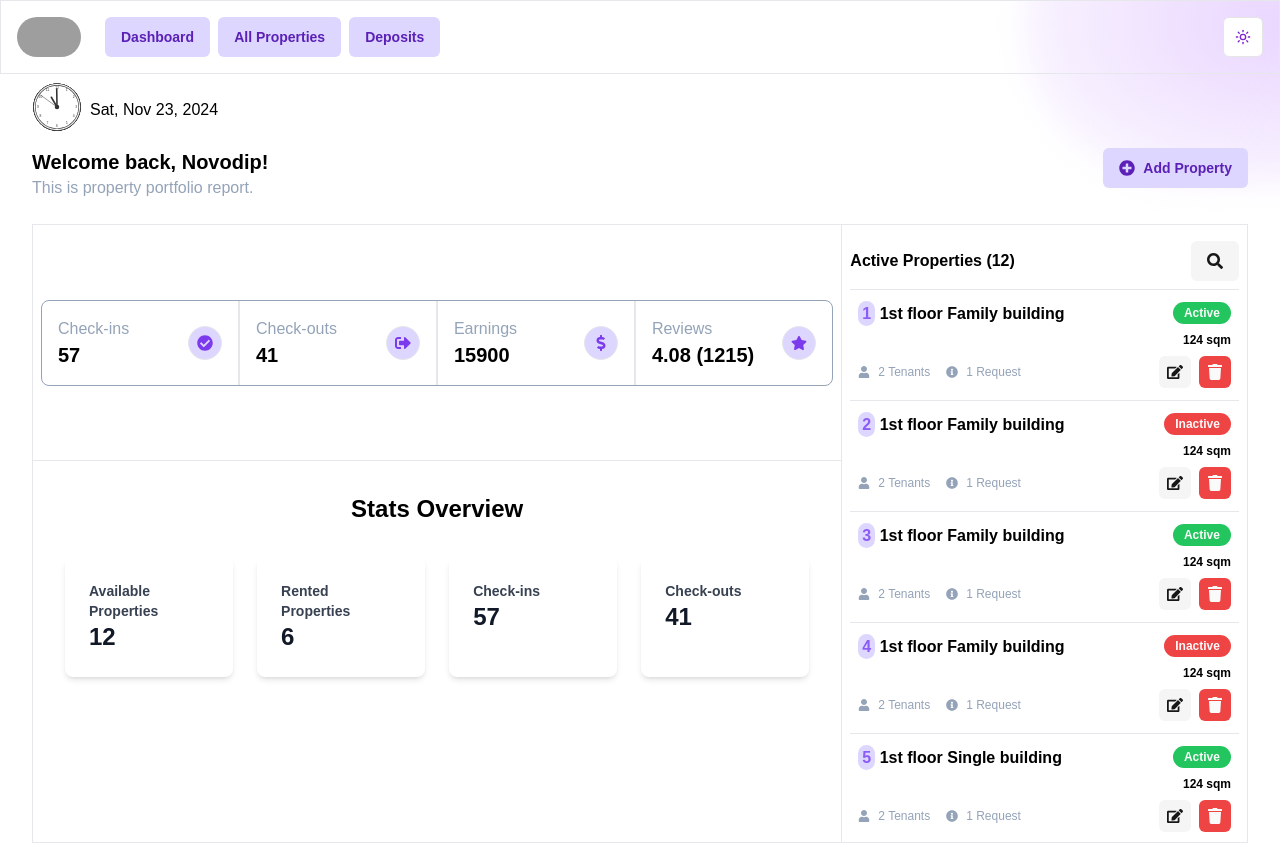
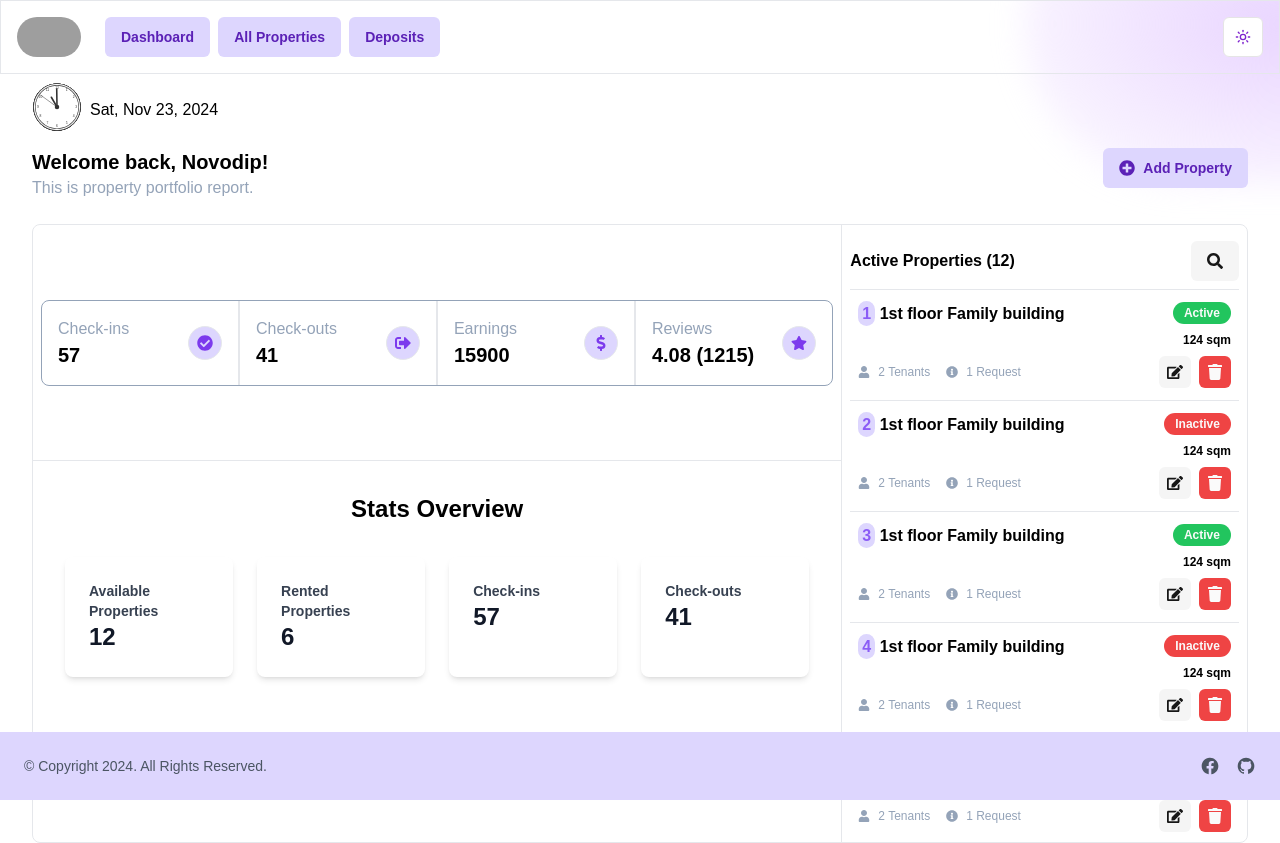
Before and after one commit to Novo1999/aves-assessment, a Next.js app: page / in a window 1280 px wide. Built offline with nearby package versions, Linux system fonts and the light colour scheme; grey boxes are pictures that could not be loaded.

Commit message:
added: footer and dark mode

```diff
--- a/src/app/components/ActiveProperties.tsx
+++ b/src/app/components/ActiveProperties.tsx
@@ -15,9 +15,9 @@
 import PropertyForm from './PropertyForm'
 
 const statusColors = {
-    active: 'bg-green-500',
-    inactive: 'bg-red-500',
-    pending: 'bg-orange-500',
+    active: 'bg-green-500 dark:bg-green-500',
+    inactive: 'bg-red-500 dark:bg-red-500',
+    pending: 'bg-orange-500 dark:bg-orange-500',
 }
 
 const ActiveProperties = () => {
@@ -68,7 +68,7 @@
     }
 
     return (
-        <section className="text-black">
+        <section className="text-black dark:text-white">
             <div className="flex justify-between items-center border-b py-2 flex-wrap gap-2">
                 {!query ? <h2 className="font-bold">Active Properties ({activeProperties.properties.length})</h2> : <h2 className="font-result">{properties.length} results</h2>}
                 {isSearching && <Input value={query} onChange={(e) => setQuery(e.target.value)} type="search" autoFocus className="w-fit focus-visible:ring-violet-500" />}
@@ -78,6 +78,7 @@
                         if (query) setQuery('')
                     }}
                     variant="secondary"
+                    className='dark:bg-white dark:text-black dark:hover:bg-slate-200'
                 >
                     {isSearching ? <X /> : <FaSearch />}
                 </Button>
@@ -93,7 +94,7 @@
                                     </p>
                                 </div>
                                 <div className="flex flex-col gap-2">
-                                    <Badge className={`${statusColors[property.status as keyof typeof statusColors]} capitalize`}>{property.status}</Badge>
+                                    <Badge className={`${statusColors[property.status as keyof typeof statusColors]} capitalize dark:text-white`}>{property.status}</Badge>
                                     <p className="font-bold text-xs self-end">{`${property.area} sqm`}</p>
                                 </div>
                             </div>
--- a/src/app/components/DetailsItem.tsx
+++ b/src/app/components/DetailsItem.tsx
@@ -26,11 +26,11 @@
             <div>
                 <p className="text-slate-400">{statDetails.title}</p>
                 {statDetails.id === 4 ? (
-                    <div className="text-xl font-bold text-black">
+                    <div className="text-xl font-bold text-black dark:text-white">
                         {averageRating} ({activeProperties.properties.reduce((acc, prop) => (acc += prop.reviews.totalReviews), 0)})
                     </div>
                 ) : (
-                    <div className="text-xl font-bold text-black">
+                    <div className="text-xl font-bold text-black dark:text-white">
                         {activeProperties.properties.reduce((acc, prop) => (acc += prop[statDetails.key as keyof Property] as number), 0)}
                     </div>
                 )}
--- /dev/null
+++ b/src/app/components/Footer.tsx
@@ -0,0 +1,35 @@
+import Link from 'next/link'
+
+const Footer = () => {
+    return (
+        <footer className="bg-violet-200 fixed bottom-0 w-full dark:bg-gray-900">
+            <div className="container flex flex-col items-center justify-between p-6 mx-auto space-y-4 sm:space-y-0 sm:flex-row">
+                <p className="text-sm text-gray-600 dark:text-gray-300">© Copyright 2024. All Rights Reserved.</p>
+
+                <div className="flex -mx-2">
+                    <Link
+                        href="https://www.facebook.com/Novodipp"
+                        className="mx-2 text-gray-600 transition-colors duration-300 dark:text-gray-300 hover:text-blue-500 dark:hover:text-blue-400"
+                        aria-label="Facebook"
+                    >
+                        <svg className="w-5 h-5 fill-current" viewBox="0 0 24 24" fill="none" xmlns="http://www.w3.org/2000/svg">
+                            <path d="M2.00195 12.002C2.00312 16.9214 5.58036 21.1101 10.439 21.881V14.892H7.90195V12.002H10.442V9.80204C10.3284 8.75958 10.6845 7.72064 11.4136 6.96698C12.1427 6.21332 13.1693 5.82306 14.215 5.90204C14.9655 5.91417 15.7141 5.98101 16.455 6.10205V8.56104H15.191C14.7558 8.50405 14.3183 8.64777 14.0017 8.95171C13.6851 9.25566 13.5237 9.68693 13.563 10.124V12.002H16.334L15.891 14.893H13.563V21.881C18.8174 21.0506 22.502 16.2518 21.9475 10.9611C21.3929 5.67041 16.7932 1.73997 11.4808 2.01722C6.16831 2.29447 2.0028 6.68235 2.00195 12.002Z"></path>
+                        </svg>
+                    </Link>
+
+                    <Link
+                        href="https://github.com/Novo1999"
+                        target="_blank"
+                        className="mx-2 text-gray-600 transition-colors duration-300 dark:text-gray-300 hover:text-blue-500 dark:hover:text-blue-400"
+                        aria-label="Github"
+                    >
+                        <svg className="w-5 h-5 fill-current" viewBox="0 0 24 24" fill="none" xmlns="http://www.w3.org/2000/svg">
+                            <path d="M12.026 2C7.13295 1.99937 2.96183 5.54799 2.17842 10.3779C1.395 15.2079 4.23061 19.893 8.87302 21.439C9.37302 21.529 9.55202 21.222 9.55202 20.958C9.55202 20.721 9.54402 20.093 9.54102 19.258C6.76602 19.858 6.18002 17.92 6.18002 17.92C5.99733 17.317 5.60459 16.7993 5.07302 16.461C4.17302 15.842 5.14202 15.856 5.14202 15.856C5.78269 15.9438 6.34657 16.3235 6.66902 16.884C6.94195 17.3803 7.40177 17.747 7.94632 17.9026C8.49087 18.0583 9.07503 17.99 9.56902 17.713C9.61544 17.207 9.84055 16.7341 10.204 16.379C7.99002 16.128 5.66202 15.272 5.66202 11.449C5.64973 10.4602 6.01691 9.5043 6.68802 8.778C6.38437 7.91731 6.42013 6.97325 6.78802 6.138C6.78802 6.138 7.62502 5.869 9.53002 7.159C11.1639 6.71101 12.8882 6.71101 14.522 7.159C16.428 5.868 17.264 6.138 17.264 6.138C17.6336 6.97286 17.6694 7.91757 17.364 8.778C18.0376 9.50423 18.4045 10.4626 18.388 11.453C18.388 15.286 16.058 16.128 13.836 16.375C14.3153 16.8651 14.5612 17.5373 14.511 18.221C14.511 19.555 14.499 20.631 14.499 20.958C14.499 21.225 14.677 21.535 15.186 21.437C19.8265 19.8884 22.6591 15.203 21.874 10.3743C21.089 5.54565 16.9181 1.99888 12.026 2Z"></path>
+                        </svg>
+                    </Link>
+                </div>
+            </div>
+        </footer>
+    )
+}
+export default Footer
--- a/src/app/components/Navbar.tsx
+++ b/src/app/components/Navbar.tsx
@@ -9,7 +9,7 @@
 const Navbar = () => {
     const [isOpen, setIsOpen] = useState(false)
     return (
-        <nav className="flex justify-between p-4 text-purple-700 border">
+        <nav className="flex justify-between p-4 text-purple-700 border dark:border-0">
             <div className="flex gap-6 items-center">
                 <Avatar className="md:w-16">
                     <AvatarImage src="https://novodip.vercel.app/_next/image?url=%2Fimages%2Ffolio-hero.png&w=640&q=75" alt="novodip" className="object-cover" />
--- a/src/app/layout.tsx
+++ b/src/app/layout.tsx
@@ -1,6 +1,7 @@
 import { Toaster } from '@/components/ui/toaster'
 import type { Metadata } from 'next'
 import localFont from 'next/font/local'
+import Footer from './components/Footer'
 import Navbar from './components/Navbar'
 import { MyModal } from './components/ui/MyModal'
 import { ThemeProvider } from './components/ui/theme-provider'
@@ -31,7 +32,7 @@
 }>) {
     return (
         <html lang="en" suppressHydrationWarning>
-            <body className={`${geistSans.variable} ${geistMono.variable} antialiased bg-white`}>
+            <body className={`${geistSans.variable} ${geistMono.variable} antialiased bg-white dark:bg-gray-800`}>
                 <DataProvider>
                     <PropertyProvider>
                         <ModalProvider>
@@ -44,6 +45,7 @@
                     </PropertyProvider>
                 </DataProvider>
                 <Toaster />
+                <Footer />
             </body>
         </html>
     )
--- a/src/app/page.tsx
+++ b/src/app/page.tsx
@@ -11,16 +11,16 @@
         <main className="container">
             <div className="flex gap-2 mb-4">
                 <AnalogClock />
-                <p className="text-black mt-6">{showCurrentDate()}</p>
+                <p className="text-black mt-6 dark:text-white">{showCurrentDate()}</p>
             </div>
             <section className='flex justify-between'>
                 <div>
-                    <p className="text-xl font-bold text-black">Welcome back, Novodip!</p>
+                    <p className="text-xl font-bold text-black dark:text-white">Welcome back, Novodip!</p>
                     <p className="text-slate-400">This is property portfolio report.</p>
                 </div>
                 <AddPropertyDialog />
             </section>
-            <section className="grid grid-cols-1 lg:grid-cols-3 mt-6 border">
+            <section className="grid grid-cols-1 lg:grid-cols-3 mt-6 border rounded-lg">
                 <div className="border-r border-b col-span-2 p-2 flex items-center justify-center">
                     <DetailsBar />
                 </div>
@@ -32,7 +32,7 @@
                 </div>
             </section>
             <InitLocalStorage />
-            <div className="bg-[radial-gradient(ellipse_at_center,_var(--tw-gradient-stops))] from-purple-200 to-transparent rounded-full z-[-10] blur-lg fixed top-6 right-0 transform translate-x-1/2 -translate-y-1/2 w-[40%] h-[40%]"></div>
+            <div className="bg-[radial-gradient(ellipse_at_center,_var(--tw-gradient-stops))] from-purple-200 dark:from-purple-500 to-transparent rounded-full z-[-10] blur-lg fixed top-6 right-0 transform translate-x-1/2 -translate-y-1/2 w-[40%] h-[40%]"></div>
         </main>
     )
 }
```
